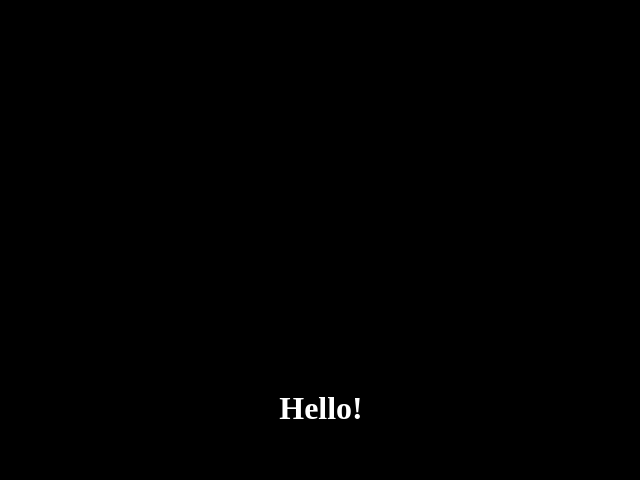
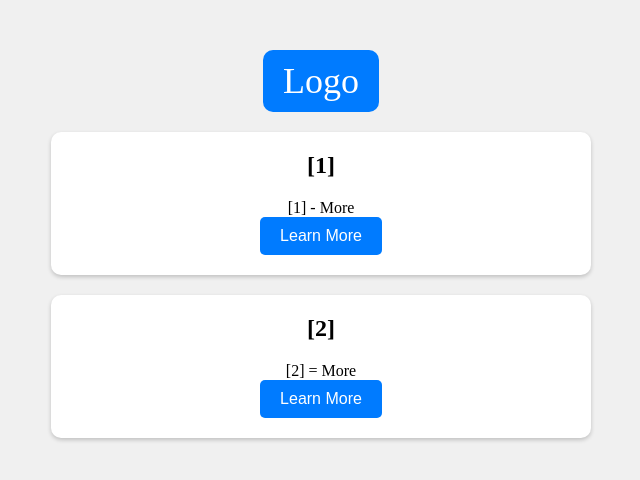
Before and after one commit to DeathIsCloser/DeathIsCloser.github.io, a plain HTML site: page index.html in a window 1280 px wide. Shown: the whole page, without its empty margins (319-959 px from the left). Drawn offline with Linux system fonts and the light colour scheme.

Commit message:
Update index.html

```diff
--- a/index.html
+++ b/index.html
@@ -1,27 +1,70 @@
 <!DOCTYPE html>
 <html>
 <head>
-	<title>Hello!</title>
+	<title>Nord</title>
 	<style>
 		body {
-			background-color: black;
+			background-color: #f0f0f0;
+		}
+		.container {
 			display: flex;
-			justify-content: center;
+			flex-direction: column;
 			align-items: center;
-			height: 100vh;
+			margin-top: 50px;
 		}
-		h1 {
+		.logo {
+			background-color: #007bff;
 			color: white;
-			animation: bounce 1s infinite;
+			font-size: 36px;
+			padding: 10px 20px;
+			border-radius: 10px;
+			margin-bottom: 20px;
 		}
-		@keyframes bounce {
-			0% {transform: translateX(0);}
-			50% {transform: translateX(20px);}
-			100% {transform: translateX(0);}
+		.card {
+			background-color: white;
+			border-radius: 10px;
+			box-shadow: 0 2px 4px rgba(0, 0, 0, 0.2);
+			padding: 20px;
+			max-width: 500px;
+			width: 100%;
+			text-align: center;
+			margin-bottom: 20px;
+		}
+		.card h2 {
+			font-size: 24px;
+			margin-top: 0;
+		}
+		.card p {
+			font-size: 16px;
+			margin-bottom: 0;
+		}
+		.button {
+			background-color: #007bff;
+			color: white;
+			border: none;
+			border-radius: 5px;
+			padding: 10px 20px;
+			font-size: 16px;
+			cursor: pointer;
+		}
+		.button:hover {
+			background-color: #0069d9;
 		}
 	</style>
 </head>
 <body>
-	<h1>Hello!</h1>
+	<div class="container">
+		<div class="logo">Logo</div>
+		<div class="card">
+			<h2>[1]</h2>
+			<p>[1] - More</p>
+			<button class="button">Learn More</button>
+		</div>
+		<div class="card">
+			<h2>[2]</h2>
+			<p>[2] = More</p>
+			<button class="button">Learn More</button>
+		</div>
+	</div>
 </body>
 </html>
```
